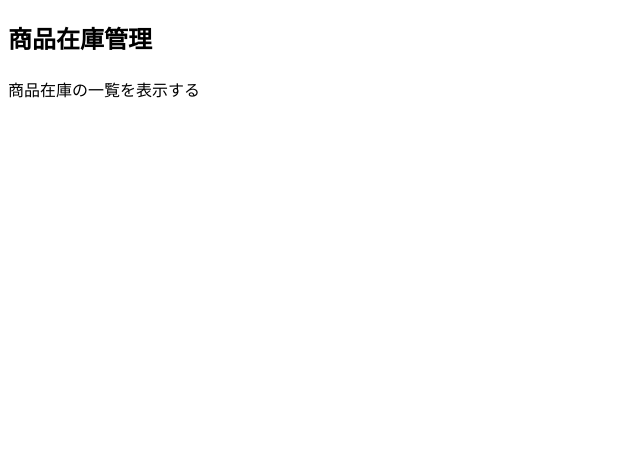
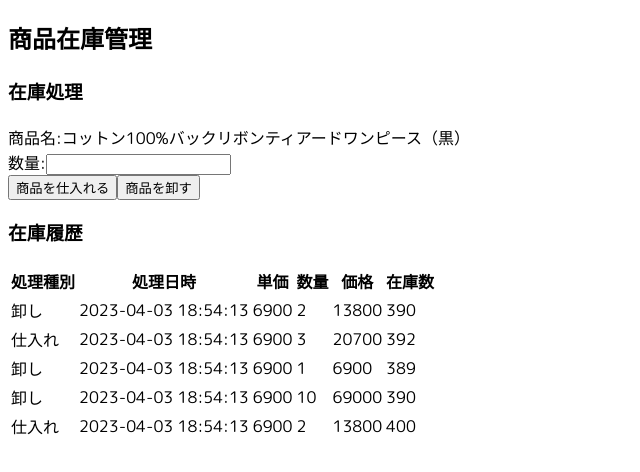
Before and after one commit to ot-nemoto/full-stack-web-development-frontend, a Next.js app: page /industry/products/1 in a window 1280 px wide. Shown: the top 472 px of the page, without its empty margins (0-640 px from the left). Built offline with nearby package versions, Linux system fonts and the light colour scheme.

Commit message:
商品在庫画面の作成

```diff
--- a/src/app/industry/products/[id]/page.tsx
+++ b/src/app/industry/products/[id]/page.tsx
@@ -2,7 +2,74 @@ export default function Page() {
   return (
     <>
       <h2>商品在庫管理</h2>
-      <p>商品在庫の一覧を表示する</p>
+      <h3>在庫処理</h3>
+      <form>
+        <div>
+          <label>商品名:</label>
+          <span>コットン100%バックリボンティアードワンピース（黒）</span>
+        </div>
+        <div>
+          <label>数量:</label>
+          <input type="number" />
+        </div>
+        <button>商品を仕入れる</button>
+        <button>商品を卸す</button>
+      </form>
+      <h3>在庫履歴</h3>
+      <table>
+        <thead>
+          <tr>
+            <th>処理種別</th>
+            <th>処理日時</th>
+            <th>単価</th>
+            <th>数量</th>
+            <th>価格</th>
+            <th>在庫数</th>
+          </tr>
+        </thead>
+        <tbody>
+          <tr>
+            <td>卸し</td>
+            <td>2023-04-03 18:54:13</td>
+            <td>6900</td>
+            <td>2</td>
+            <td>13800</td>
+            <td>390</td>
+          </tr>
+          <tr>
+            <td>仕入れ</td>
+            <td>2023-04-03 18:54:13</td>
+            <td>6900</td>
+            <td>3</td>
+            <td>20700</td>
+            <td>392</td>
+          </tr>
+          <tr>
+            <td>卸し</td>
+            <td>2023-04-03 18:54:13</td>
+            <td>6900</td>
+            <td>1</td>
+            <td>6900</td>
+            <td>389</td>
+          </tr>
+          <tr>
+            <td>卸し</td>
+            <td>2023-04-03 18:54:13</td>
+            <td>6900</td>
+            <td>10</td>
+            <td>69000</td>
+            <td>390</td>
+          </tr>
+          <tr>
+            <td>仕入れ</td>
+            <td>2023-04-03 18:54:13</td>
+            <td>6900</td>
+            <td>2</td>
+            <td>13800</td>
+            <td>400</td>
+          </tr>
+        </tbody>
+      </table>
     </>
   );
 }
```
Also changed, not shown: src/app/industry/products/page.tsx (+10 -0 lines).
